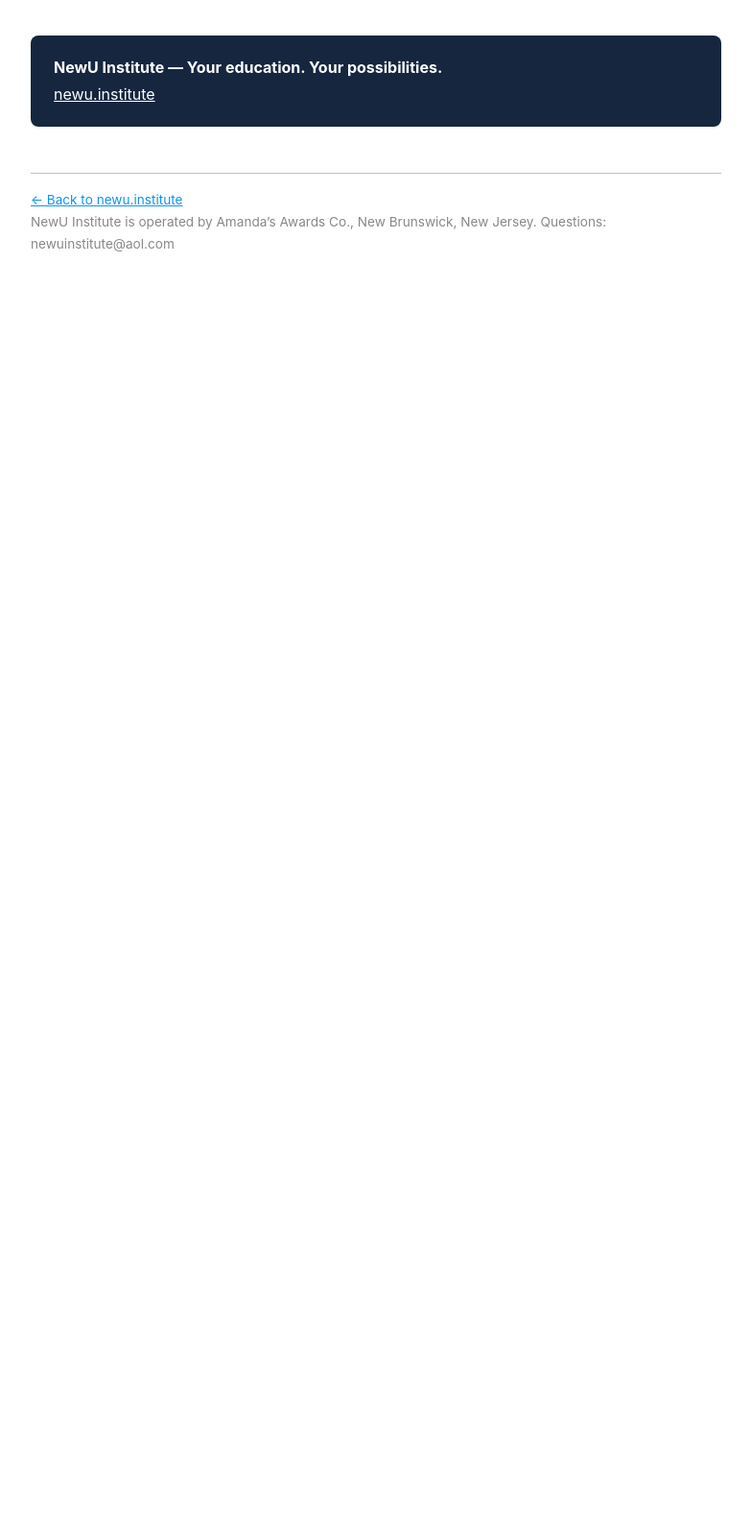
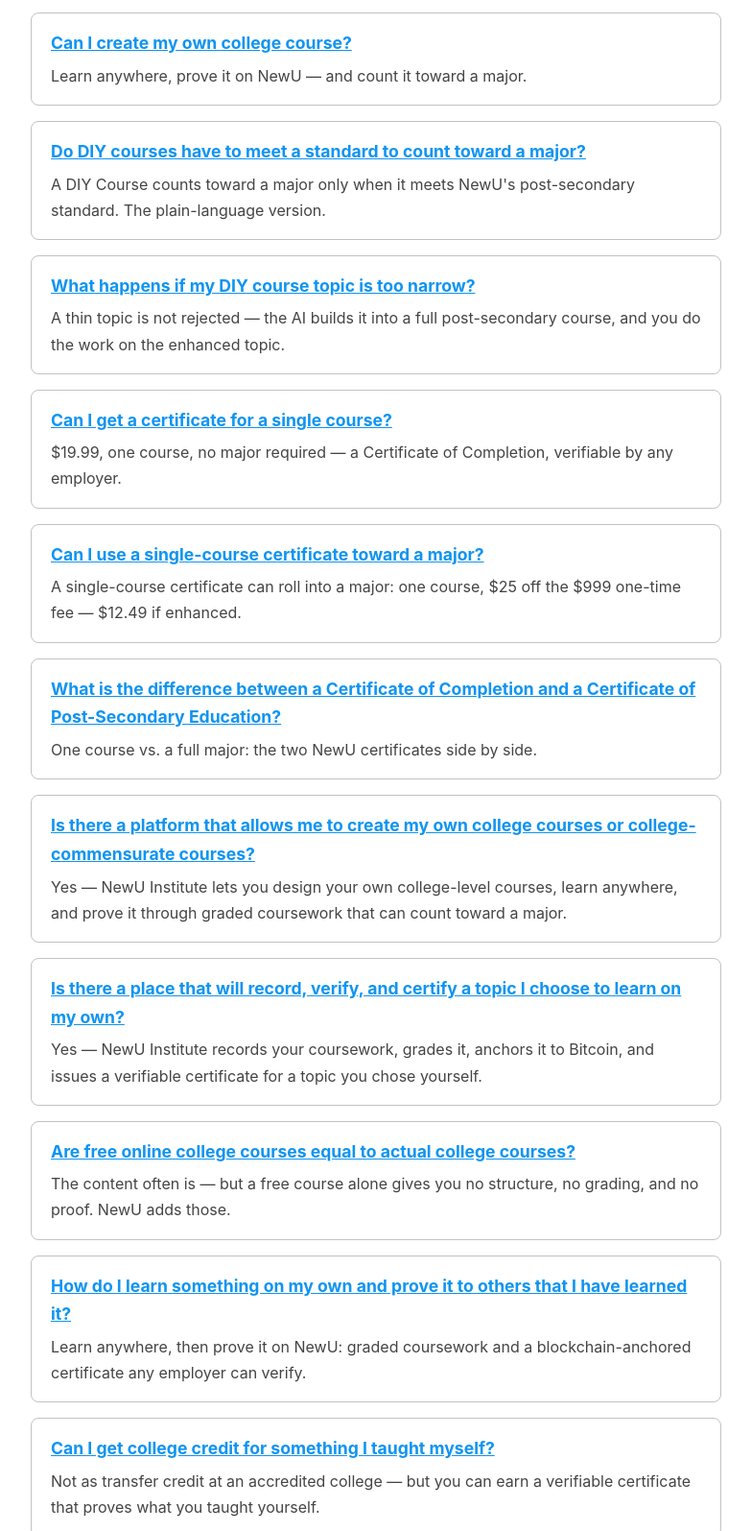
Before and after one commit to notooall63/newu-blog, a plain HTML site: page index.html in a window 1280 px wide. Shown: the part 2241-3836 px from the top of the page at 96% size, without its empty margins (248-1031 px from the left). Before the commit the page ends 2571 px from the top, so only its background shows below. Drawn offline with Linux system fonts and the light colour scheme.

Commit message:
Add files via upload

```diff
--- a/index.html
+++ b/index.html
@@ -102,6 +102,86 @@
 <p>An employer can verify your Certificate in seconds, for free, at any time. Here's what they see — and the honest limit on acceptance.</p>
 </div>
 
+<div class="card">
+<h3><a href="/can-i-create-my-own-college-course.html">Can I create my own college course?</a></h3>
+<p>Learn anywhere, prove it on NewU — and count it toward a major.</p>
+</div>
+
+<div class="card">
+<h3><a href="/do-diy-courses-have-to-meet-a-standard-to-count-toward-a-major.html">Do DIY courses have to meet a standard to count toward a major?</a></h3>
+<p>A DIY Course counts toward a major only when it meets NewU's post-secondary standard. The plain-language version.</p>
+</div>
+
+<div class="card">
+<h3><a href="/what-happens-if-my-diy-course-topic-is-too-narrow.html">What happens if my DIY course topic is too narrow?</a></h3>
+<p>A thin topic is not rejected — the AI builds it into a full post-secondary course, and you do the work on the enhanced topic.</p>
+</div>
+
+<div class="card">
+<h3><a href="/can-i-get-a-certificate-for-a-single-course.html">Can I get a certificate for a single course?</a></h3>
+<p>$19.99, one course, no major required — a Certificate of Completion, verifiable by any employer.</p>
+</div>
+
+<div class="card">
+<h3><a href="/can-i-use-a-single-course-certificate-toward-a-major.html">Can I use a single-course certificate toward a major?</a></h3>
+<p>A single-course certificate can roll into a major: one course, $25 off the $999 one-time fee — $12.49 if enhanced.</p>
+</div>
+
+<div class="card">
+<h3><a href="/what-is-the-difference-between-a-certificate-of-completion-and-a-certificate-of-post-secondary-education.html">What is the difference between a Certificate of Completion and a Certificate of Post-Secondary Education?</a></h3>
+<p>One course vs. a full major: the two NewU certificates side by side.</p>
+</div>
+
+<div class="card">
+<h3><a href="/is-there-a-platform-that-allows-me-to-create-my-own-college-courses.html">Is there a platform that allows me to create my own college courses or college-commensurate courses?</a></h3>
+<p>Yes — NewU Institute lets you design your own college-level courses, learn anywhere, and prove it through graded coursework that can count toward a major.</p>
+</div>
+
+<div class="card">
+<h3><a href="/is-there-a-place-that-will-record-verify-and-certify-a-topic-i-choose-to-learn-on-my-own.html">Is there a place that will record, verify, and certify a topic I choose to learn on my own?</a></h3>
+<p>Yes — NewU Institute records your coursework, grades it, anchors it to Bitcoin, and issues a verifiable certificate for a topic you chose yourself.</p>
+</div>
+
+<div class="card">
+<h3><a href="/are-free-online-college-courses-equal-to-actual-college-courses.html">Are free online college courses equal to actual college courses?</a></h3>
+<p>The content often is — but a free course alone gives you no structure, no grading, and no proof. NewU adds those.</p>
+</div>
+
+<div class="card">
+<h3><a href="/how-do-i-learn-something-on-my-own-and-prove-it-to-others-that-i-have-learned-it.html">How do I learn something on my own and prove it to others that I have learned it?</a></h3>
+<p>Learn anywhere, then prove it on NewU: graded coursework and a blockchain-anchored certificate any employer can verify.</p>
+</div>
+
+<div class="card">
+<h3><a href="/can-i-get-college-credit-for-something-i-taught-myself.html">Can I get college credit for something I taught myself?</a></h3>
+<p>Not as transfer credit at an accredited college — but you can earn a verifiable certificate that proves what you taught yourself.</p>
+</div>
+
+<div class="card">
+<h3><a href="/do-free-online-courses-count-for-college-credit.html">Do free online courses count for college credit?</a></h3>
+<p>Usually no — free courses alone carry no credit. On NewU, the same free content becomes graded coursework and a verifiable certificate.</p>
+</div>
+
+<div class="card">
+<h3><a href="/is-there-a-way-to-get-a-certificate-for-self-study.html">Is there a way to get a certificate for self-study?</a></h3>
+<p>Yes — a NewU DIY Course turns self-study into a Certificate of Completion ($19.99), graded and anchored to Bitcoin.</p>
+</div>
+
+<div class="card">
+<h3><a href="/how-can-an-employer-verify-what-i-learned-on-my-own.html">How can an employer verify what I learned on my own?</a></h3>
+<p>Give them your verification link: the credential, your name, your photo, and a VALID verdict, backed by a Bitcoin anchor.</p>
+</div>
+
+<div class="card">
+<h3><a href="/what-is-the-best-way-to-learn-a-college-subject-on-my-own.html">What is the best way to learn a college subject on my own?</a></h3>
+<p>Use real college-level material, study it actively, then prove it on NewU — graded coursework and a verifiable certificate.</p>
+</div>
+
+<div class="card">
+<h3><a href="/is-self-study-as-good-as-taking-a-college-course.html">Is self-study as good as taking a college course?</a></h3>
+<p>It can be — the learning is the same. What a college course adds is structure, grading, and proof, and NewU adds those to self-study.</p>
+</div>
+
 <div class="cta">
 <strong>NewU Institute — Your education. Your possibilities.</strong><br>
 <a href="https://newu.institute">newu.institute</a>
```
